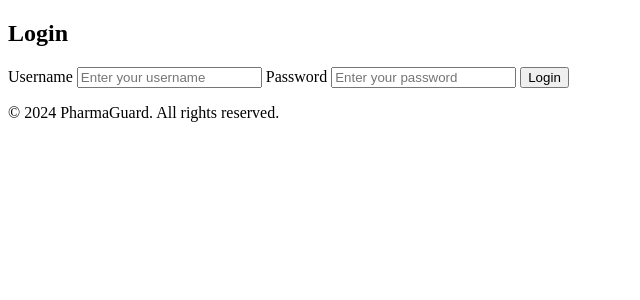
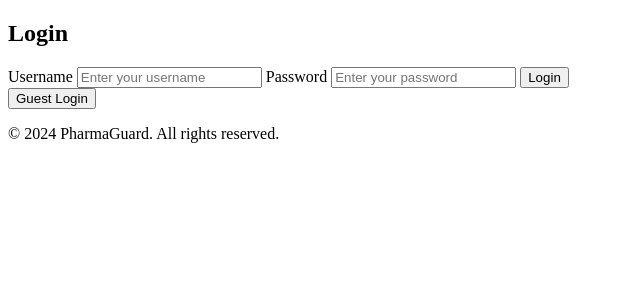
Before and after one commit to Ash-Y-28/PharmaGuard, a Flask app: page / in a window 1280 px wide. Shown: the part 132-432 px from the top of the page, without its empty margins (0-640 px from the left). Run offline with Flask 3, Linux system fonts and the light colour scheme; parts of the project's set-up code (start-up, migrations or seed data) failed here and were passed over.

Commit message:
Add guest login functionality for quick access

```diff
--- a/backend/app.py
+++ b/backend/app.py
@@ -89,6 +89,15 @@ def login():
     else:
         # Password mismatch
         return "Invalid credentials, please try again."
+
+@app.route('/guest_login', methods=['POST'])
+def guest_login():
+    # Log in as a guest
+    session['logged_in'] = True
+    session['username'] = "Guest"
+
+    # Redirect to the main page or resource selection
+    return redirect(url_for('choose_resource'))
 
 @app.route('/register', methods=['GET', 'POST'])
 def register():
--- a/frontend/templates/login.html
+++ b/frontend/templates/login.html
@@ -23,6 +23,11 @@
                 <input type="password" id="password" name="password" placeholder="Enter your password" required>
                 <button type="submit">Login</button>
             </form>
+
+            <!-- Guest Login Button -->
+            <form method="POST" action="/guest_login">
+                <button type="submit">Guest Login</button>
+            </form>
         </section>
     </main>
 
```
